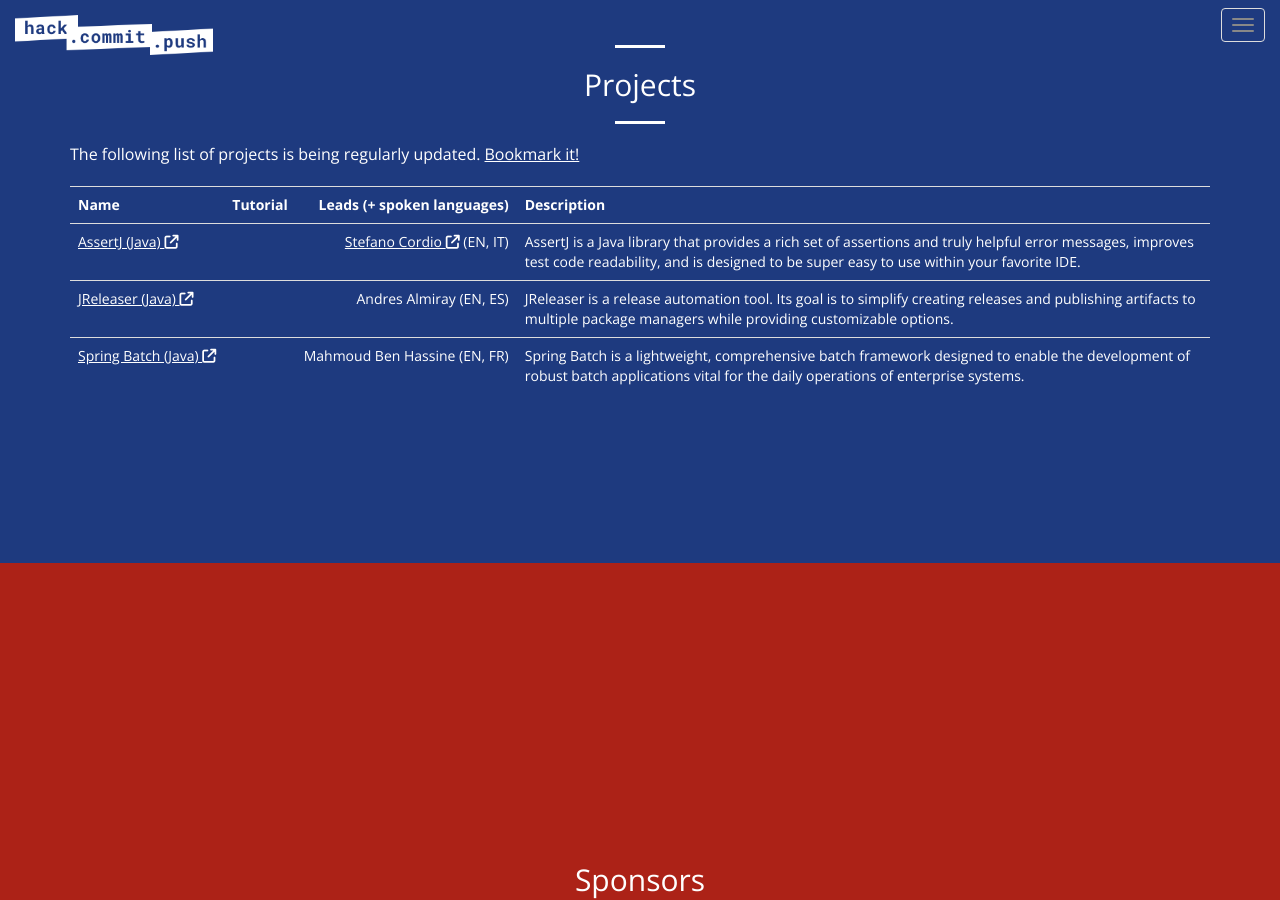
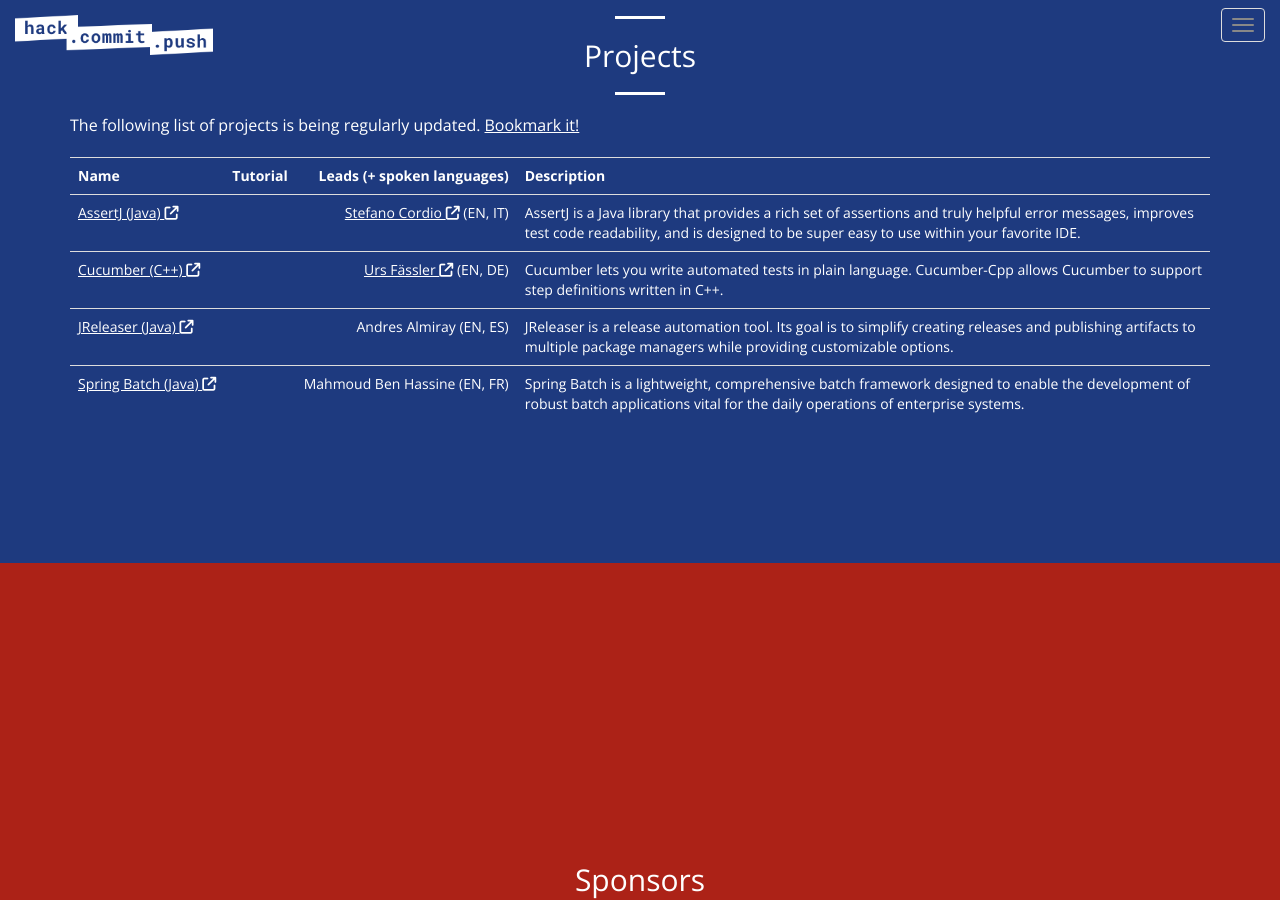
Before and after one commit to hack-commit-push/winterthur2025, a Jekyll site: the page built from index.html, in a window 1280 px wide and 900 px high, scrolled down 4638 px. Built offline with Jekyll 4.4.1, drawn with Linux system fonts in a browser that asks for light colours.

Commit message:
added a new project
added a c++ FOSS project

```diff
--- a/_data/projects.yml
+++ b/_data/projects.yml
@@ -52,3 +52,13 @@
         - EN
         - IT
   contributions:
+- name: Cucumber (C++)
+  url: https://github.com/cucumber/cucumber-cpp
+  description: Cucumber lets you write automated tests in plain language. Cucumber-Cpp allows Cucumber to support step definitions written in C++.
+  leads:
+    - name: Urs Fässler
+      profile_url: https://iqilio.ch/team/urs-fassler/
+      spoken_languages:
+        - EN
+        - DE
+  contributions:
```
